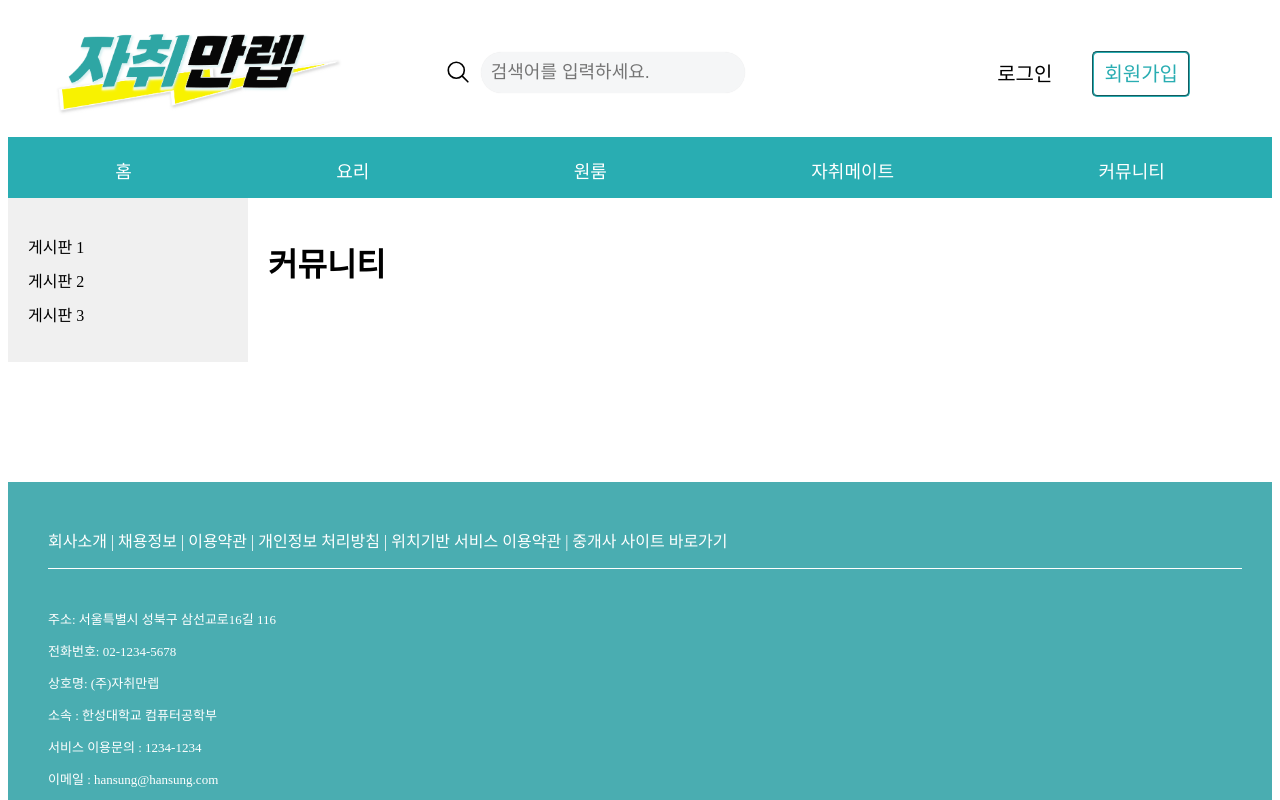
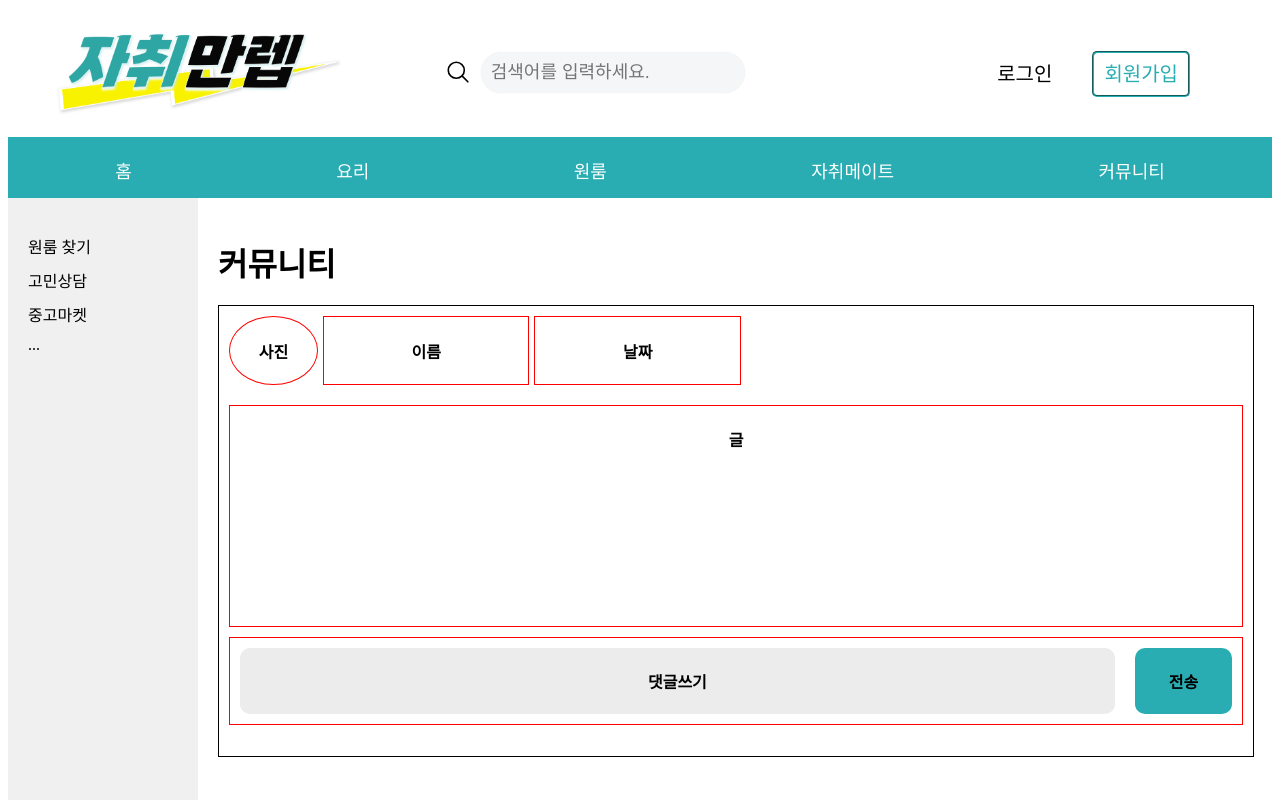
Before and after one commit to 2024-Hansung-Capstone/projectj-frontend, a React (Create React App) app: page /Community in a window 1280 px wide. Shown: the top 800 px of the page. Built offline with nearby package versions, Linux system fonts and the light colour scheme; a web font is replaced by a local one.

Commit message:
Community

```diff
--- a/src/components/Category.js
+++ b/src/components/Category.js
@@ -10,7 +10,7 @@ const Category = () => {
       {categories.map((category, index) => (
         <Link
           key={index}
-          to={category === "홈" ? '/' : category === "자취메이트" ? '/Mate' : category === "원룸" ? '/Oneroom' : category === "요리" ? '/Cooking' : `/${category.toLowerCase()}`}
+          to={category === "홈" ? '/' : category === "자취메이트" ? '/Mate' : category === "원룸" ? '/Oneroom' : category === "요리" ? '/Cooking' : category === "커뮤니티" ? '/Community' : `/${category.toLowerCase()}`}
           className="category-item"
         >
           {category}
--- a/src/pages/BeforeLogin/Community.css
+++ b/src/pages/BeforeLogin/Community.css
@@ -3,9 +3,9 @@
 }
 
 .board-list {
-    width: 200px; /* Adjust the width as needed */
+  width: 150px;
   padding: 20px;
-    background-color: #f0f0f0; /* Adjust the background color as needed */
+  background-color: #f0f0f0;
 }
 
 .board-list ul {
@@ -21,12 +21,11 @@
 .scroll-view {
   flex: 1;
   padding: 20px;
-    overflow-y: auto; /* Enable vertical scrolling */
-    background-color: #ffffff; /* Adjust the background color as needed */
+  overflow-y: auto;
+  background-color: #ffffff;
+  height: 800px;
 }
 
 .scroll-view h1 {
   margin-bottom: 20px;
 }
-
-  /* Customize styling as per your design preferences */
--- a/src/pages/BeforeLogin/Community.js
+++ b/src/pages/BeforeLogin/Community.js
@@ -1,22 +1,21 @@
 import React from 'react';
 import './Community.css';
+import Community_Item from './Community_Item';
 
 export default function Community() {
   return (
     <div className='community-container'>
       <div className='board-list'>
-        {/* Left side: Board List */}
         <ul>
-          <li>게시판 1</li>
-          <li>게시판 2</li>
-          <li>게시판 3</li>
-          {/* Add more board items as needed */}
+          <li>원룸 찾기</li>
+          <li>고민상담</li>
+          <li>중고마켓</li>
+          <li> ... </li>
         </ul>
       </div>
       <div className='scroll-view'>
-        {/* Right side: Scrollable Content */}
         <h1>커뮤니티</h1>
-        {/* Add your scrollable content here */}
+        <Community_Item />
       </div>
     </div>
   );
--- /dev/null
+++ b/src/pages/BeforeLogin/Community_Item.css
@@ -0,0 +1,50 @@
+.ci-container {
+    border: groove 1px black;
+    width: 100%;
+    height: 450px;
+    text-align: center;
+}
+.ci-title {
+    display: flex;
+    width: 50%;
+    padding: 10px;
+}
+.ci-userPhoto {
+    border: groove 1px red;
+    width: 17%;
+    margin-right: 5px;
+    border-radius: 100%;
+}
+.ci-userName {
+    border: groove 1px red;
+    width: 40%;
+    margin-right: 5px;
+}
+.ci-date {
+    border: groove 1px red;
+    width: 40%;
+    margin-right: 5px;
+}
+.ci-post{
+    border: groove 1px red;
+    height: 220px;
+    margin: 10px;
+
+}
+.ci-comment{
+    display: flex;
+    border: groove 1px red;
+    margin: 10px;
+}
+.ci-write {
+    width: 90%;
+    margin: 10px;
+    background-color: #edecec;
+    border-radius: 10px;
+}
+.ci-send {
+    width: 10%;
+    margin: 10px;
+    background-color: #29adb2;
+    border-radius: 10px;
+}
--- /dev/null
+++ b/src/pages/BeforeLogin/Community_Item.js
@@ -0,0 +1,31 @@
+import React from 'react';
+import './Community_Item.css';
+
+export default function Community_Item() {
+  return (
+    <div className='ci-container'>
+        <div className='ci-title'>
+            <div className='ci-userPhoto'>
+                <h4>사진</h4>
+            </div>
+            <div className='ci-userName'>
+                <h4>이름</h4>
+            </div>
+            <div className='ci-date'>
+                <h4>날짜</h4>
+            </div>
+        </div>
+        <div className='ci-post'>
+            <h4>글</h4>
+        </div>
+        <div className='ci-comment'>
+            <div className='ci-write'>
+                <h4>댓글쓰기</h4>
+            </div>
+            <div className='ci-send'>
+                <h4>전송</h4>
+            </div>
+        </div>
+    </div>
+  );
+}
--- a/src/pages/BeforeLogin/Home.css
+++ b/src/pages/BeforeLogin/Home.css
@@ -34,3 +34,9 @@
     height: 250px;
     margin: 10px;
 }
+.Home-Tip{
+    border: groove 1px black;
+    width: 100%;
+    height: 250px;
+    margin: 10px;
+}
--- a/src/pages/BeforeLogin/Home.js
+++ b/src/pages/BeforeLogin/Home.js
@@ -42,6 +42,7 @@ const Home = () => {
       <div className='Home-OneRoom'><h4>원룸 (추천 원룸 / 원룸 검색창)</h4></div>
       <div className='Home-Mate'><h4>자취메이트 (추천 메이트)</h4></div>
       <div className='Home-Community'><h4>커뮤니티(핫 게시물)</h4></div>
+      <div className='Home-Tip'><h4>생활꿀팁 (청소편) -  유튜브 연결</h4></div>
     </div>
   );
 };
```
Lines whose indentation alone changed are shown as unchanged.
